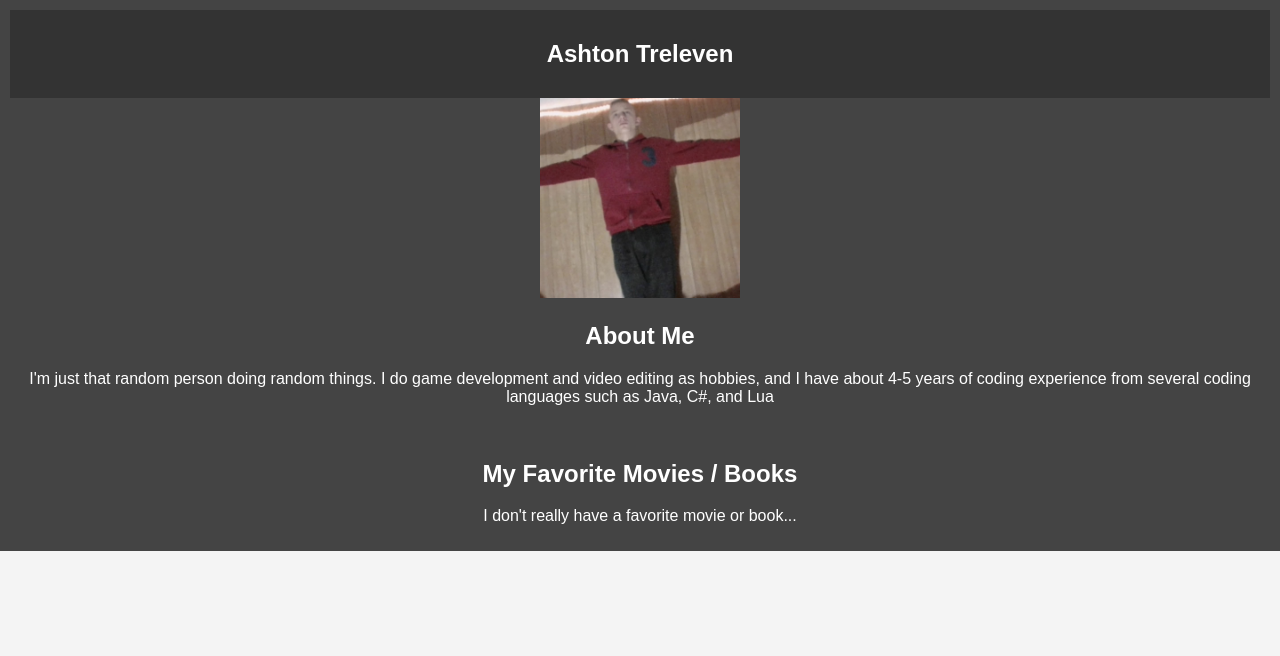
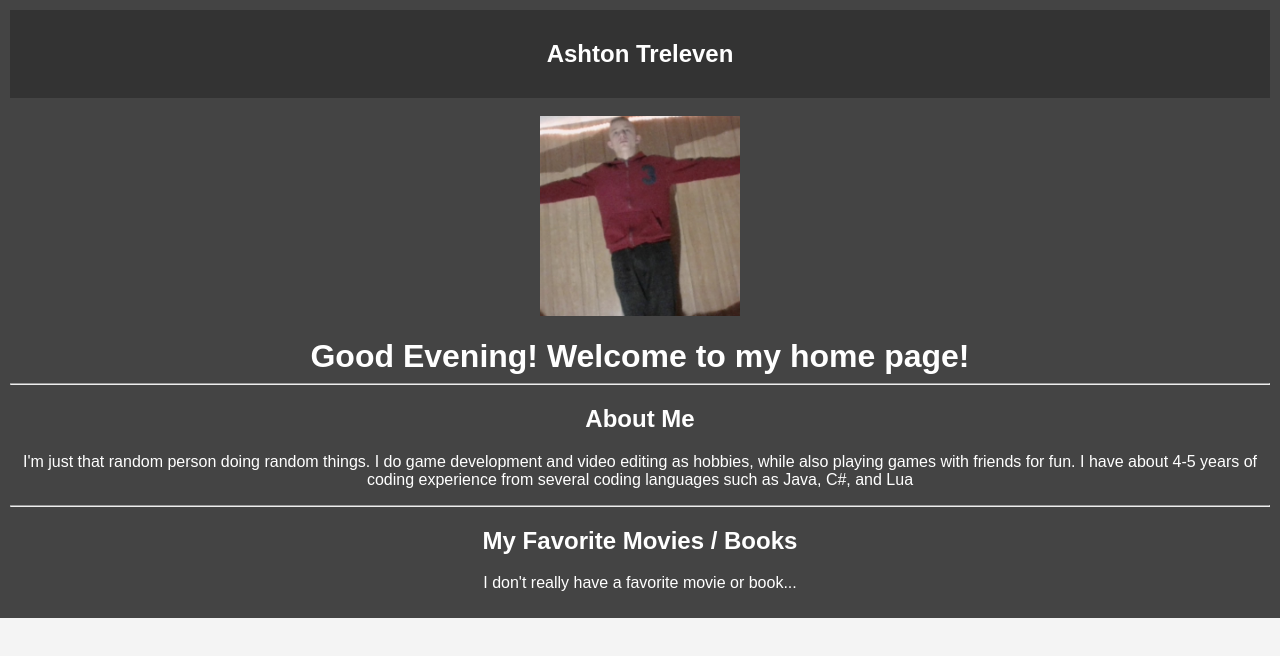
Before and after one commit to Ashton-Treleven/ashton-treleven.github.io, a plain HTML site: page index.html in a window 1280 px wide. Drawn offline with Linux system fonts and the light colour scheme.

Commit message:
Added welcome div

```diff
--- a/index.html
+++ b/index.html
@@ -13,16 +13,24 @@
         <header>
             <h1>Ashton Treleven</h1>
         </header>
+        <br>
         <img src="imgs/me.jpg" alt="A picture of me" width="200px">
+        <br>
+        <br>
+        <div id="welcome" style="font-size: xx-large; font-weight:700;"></div>
+        <hr>
         <main>
             <h2>About Me</h2>
-            <p>I'm just that random person doing random things. I do game development and video editing as hobbies, and
-                I have about 4-5 years of coding experience from several coding languages such as Java, C#, and Lua</p>
-            <br>
+            <p>I'm just that random person doing random things. I do game development and video editing as hobbies,
+                while also playing games with friends for fun. I have about 4-5 years of coding experience from several
+                coding languages such as Java, C#, and Lua</p>
+            <hr>
             <h2>My Favorite Movies / Books</h2>
             <p>I don't really have a favorite movie or book...</p>
         </main>
     </nav>
 </body>
 
+<script src="js/site.js"></script>
+
 </html>
--- a/js/site.js
+++ b/js/site.js
@@ -1 +1,18 @@
-console.log("IT WORKS!!!! :D")
+const hours = new Date().getHours() // get the current hour
+
+const isMorning = hours >= 4 && hours < 12 // is it morning?
+const isAfternoon = hours >= 12 && hours < 17 // is it afternoon?
+const isEvening = hours >= 17 || hours < 4 // is it evening?
+
+function WelcomeMessage() {
+    var welcome = document.getElementById("welcome")
+    if (isMorning) {
+        welcome.textContent = "Good Morning! Welcome to my home page!"
+    } else if (isAfternoon) {
+        welcome.textContent = "Good Afternoon! Welcome to my home page!"
+    } else if (isEvening) {
+        welcome.textContent = "Good Evening!  Welcome to my home page!"
+    }
+}
+
+WelcomeMessage()
```
Also changed, not shown: css/style.css (line endings or trailing spaces).
